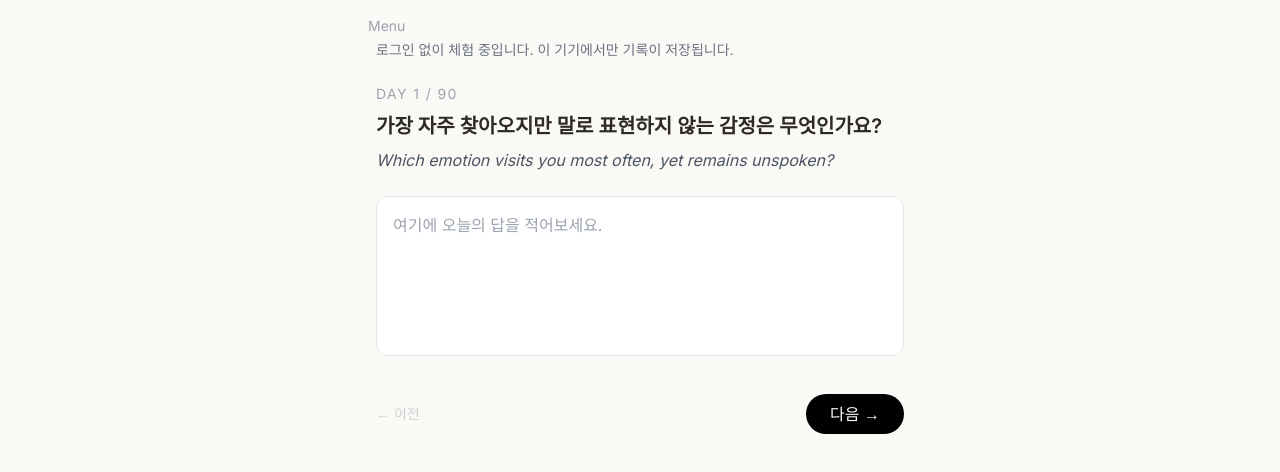
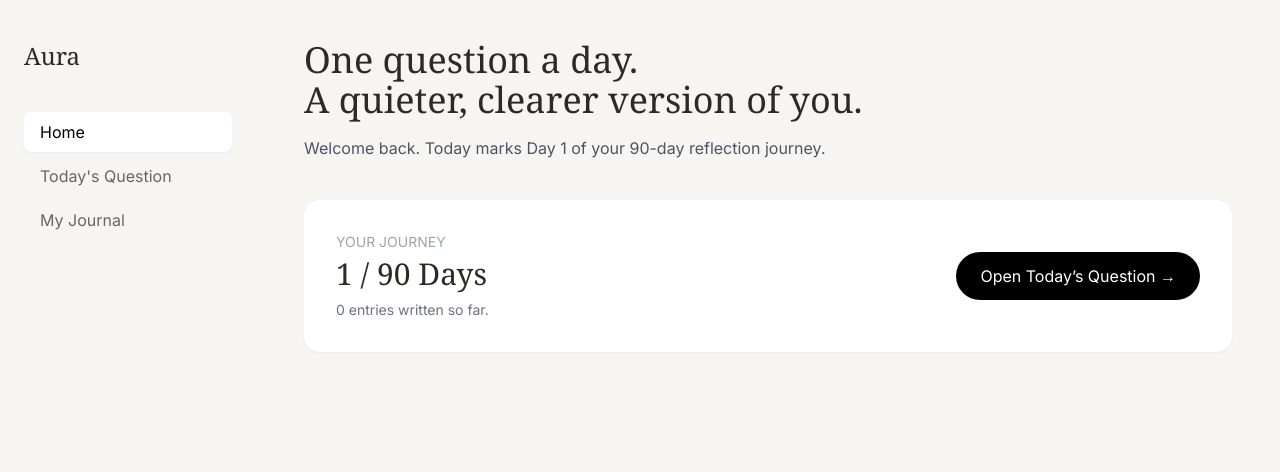
Before and after one commit to Posno01/-, a React (Vite) app: page / in a window 1280 px wide. Shown: the top 472 px of the page. Built offline with nearby package versions, Linux system fonts and the light colour scheme; a web font is replaced by a local one.

Commit message:
Update App.tsx

```diff
--- a/App.tsx
+++ b/App.tsx
@@ -1,8 +1,8 @@
 import { useEffect, useState } from "react";
 
-/** =========================
- *  90일 질문 데이터 (예시)
- * ========================= */
+/* =========================
+   질문 데이터 (예시)
+   ========================= */
 const QUESTIONS = [
   {
     day: 1,
@@ -14,27 +14,124 @@ const QUESTIONS = [
     ko: "최근 한 달 동안 나를 가장 많이 흔든 사건은 무엇이었나요?",
     en: "What event has shaken you most this past month?",
   },
-  // 👉 Day 90까지 추가
+  // 👉 Day 90까지 동일한 형식으로 추가 가능
 ];
 
-type ViewType = "today" | "archive";
+/* =========================
+   페이지 타입
+   ========================= */
+type Page = "home" | "today" | "journal";
 
 export default function App() {
-  /** 화면 상태 */
-  const [view, setView] = useState<ViewType>("today");
+  /* 현재 페이지 */
+  const [page, setPage] = useState<Page>("home");
 
-  /** 현재 Day */
+  return (
+    <div className="min-h-screen flex bg-[#F7F5F2]">
+      <Sidebar page={page} setPage={setPage} />
+
+      <main className="flex-1 px-12 py-10">
+        {page === "home" && <HomeView setPage={setPage} />}
+        {page === "today" && <TodayView />}
+        {page === "journal" && <JournalView />}
+      </main>
+    </div>
+  );
+}
+
+/* =========================
+   Sidebar
+   ========================= */
+function Sidebar({
+  page,
+  setPage,
+}: {
+  page: Page;
+  setPage: (p: Page) => void;
+}) {
+  const item = (key: Page, label: string) => (
+    <button
+      onClick={() => setPage(key)}
+      className={`w-full text-left px-4 py-2 rounded-lg mb-1 transition
+        ${
+          page === key
+            ? "bg-white shadow-sm text-black"
+            : "opacity-70 hover:opacity-100"
+        }`}
+    >
+      {label}
+    </button>
+  );
+
+  return (
+    <aside className="w-64 px-6 py-10">
+      <h1 className="font-serif text-2xl mb-10">Aura</h1>
+      {item("home", "Home")}
+      {item("today", "Today's Question")}
+      {item("journal", "My Journal")}
+    </aside>
+  );
+}
+
+/* =========================
+   Home View
+   ========================= */
+function HomeView({ setPage }: { setPage: (p: Page) => void }) {
+  const currentDay =
+    Number(localStorage.getItem("aura-current-day")) || 1;
+
+  const writtenCount = Object.keys(localStorage).filter((key) =>
+    key.startsWith("aura-answer-")
+  ).length;
+
+  return (
+    <div>
+      <h2 className="font-serif text-4xl mb-4">
+        One question a day.
+        <br />A quieter, clearer version of you.
+      </h2>
+
+      <p className="text-gray-600 mb-10">
+        Welcome back. Today marks Day {currentDay} of your 90-day reflection journey.
+      </p>
+
+      <div className="bg-white rounded-2xl p-8 shadow-sm flex justify-between items-center">
+        <div>
+          <p className="text-sm text-gray-400 mb-1">YOUR JOURNEY</p>
+          <p className="text-3xl font-serif">
+            {currentDay} / 90 Days
+          </p>
+          <p className="text-sm text-gray-500 mt-2">
+            {writtenCount} entries written so far.
+          </p>
+        </div>
+
+        <button
+          onClick={() => setPage("today")}
+          className="px-6 py-3 bg-black text-white rounded-full"
+        >
+          Open Today’s Question →
+        </button>
+      </div>
+    </div>
+  );
+}
+
+/* =========================
+   Today Question View
+   ========================= */
+function TodayView() {
   const [currentDay, setCurrentDay] = useState<number>(() => {
     const saved = localStorage.getItem("aura-current-day");
     return saved ? Number(saved) : 1;
   });
 
-  /** 현재 답변 */
   const [answer, setAnswer] = useState<string>("");
 
-  /** Day 변경 시 해당 답변 불러오기 */
   useEffect(() => {
-    const savedAnswer = localStorage.getItem(`aura-answer-${currentDay}`);
+    const savedAnswer = localStorage.getItem(
+      `aura-answer-${currentDay}`
+    );
     setAnswer(savedAnswer || "");
   }, [currentDay]);
 
@@ -42,39 +139,19 @@ export default function App() {
     QUESTIONS.find((q) => q.day === currentDay) || QUESTIONS[0];
 
   return (
-    <div className="min-h-screen px-6 py-10 max-w-xl mx-auto relative">
-      {/* 상단 메뉴 버튼 */}
-      <button
-        onClick={() =>
-          setView(view === "today" ? "archive" : "today")
-        }
-        className="absolute top-4 left-4 text-sm text-gray-400 hover:text-gray-600"
-      >
-        {view === "today" ? "Menu" : "Back"}
-      </button>
-
-      {view === "today" && (
-        <>
-          {/* 상단 안내 */}
-          <p className="text-sm text-gray-500 mb-6">
-            로그인 없이 체험 중입니다.
-            이 기기에서만 기록이 저장됩니다.
-          </p>
-
-          {/* Day 표시 */}
+    <div className="max-w-xl">
       <h1 className="text-sm tracking-widest text-gray-400 mb-2">
         DAY {currentDay} / 90
       </h1>
 
-          {/* 질문 */}
       <h2 className="text-xl font-semibold mb-2">
         {question.ko}
       </h2>
+
       <p className="italic text-gray-600 mb-6">
         {question.en}
       </p>
 
-          {/* 답변 입력 */}
       <textarea
         value={answer}
         onChange={(e) => {
@@ -88,11 +165,14 @@ export default function App() {
         className="w-full h-40 p-4 border rounded-xl resize-none focus:outline-none focus:ring-1"
       />
 
-          {/* 버튼 영역 */}
       <div className="flex justify-between mt-8">
         <button
           disabled={currentDay === 1}
-              onClick={() => setCurrentDay((d) => d - 1)}
+          onClick={() => {
+            const prev = currentDay - 1;
+            setCurrentDay(prev);
+            localStorage.setItem("aura-current-day", String(prev));
+          }}
           className="text-sm text-gray-500 disabled:opacity-30"
         >
           ← 이전
@@ -114,59 +194,50 @@ export default function App() {
           다음 →
         </button>
       </div>
-        </>
-      )}
-
-      {view === "archive" && <ArchiveView />}
     </div>
   );
 }
 
-/** =========================
- *  기록 아카이브 화면
- * ========================= */
-function ArchiveView() {
-  const records = [];
-
-  for (let day = 1; day <= 90; day++) {
-    const answer = localStorage.getItem(`aura-answer-${day}`);
-    if (answer && answer.trim() !== "") {
-      const question = QUESTIONS.find((q) => q.day === day);
-      records.push({
+/* =========================
+   Journal View
+   ========================= */
+function JournalView() {
+  const entries = Object.keys(localStorage)
+    .filter((key) => key.startsWith("aura-answer-"))
+    .map((key) => {
+      const day = key.replace("aura-answer-", "");
+      return {
         day,
-        question: question?.ko || "",
-        answer,
-      });
-    }
-  }
+        text: localStorage.getItem(key) || "",
+      };
+    })
+    .sort((a, b) => Number(a.day) - Number(b.day));
 
   return (
-    <div className="pt-12">
-      <h2 className="text-lg font-medium mb-6">
-        My Responses
-      </h2>
+    <div className="max-w-2xl">
+      <h2 className="font-serif text-2xl mb-6">My Journal</h2>
 
-      {records.length === 0 && (
-        <p className="text-sm text-gray-400">
-          아직 기록된 답변이 없습니다.
+      {entries.length === 0 && (
+        <p className="text-gray-500">
+          아직 작성된 기록이 없습니다.
         </p>
       )}
 
-      <div className="space-y-6">
-        {records.map((item) => (
-          <div key={item.day}>
-            <p className="text-xs tracking-widest text-gray-400 mb-1">
-              DAY {item.day}
+      <ul className="space-y-4">
+        {entries.map((entry) => (
+          <li
+            key={entry.day}
+            className="bg-white p-4 rounded-xl shadow-sm"
+          >
+            <p className="text-sm text-gray-400 mb-1">
+              Day {entry.day}
             </p>
-            <p className="text-sm mb-1">
-              {item.question}
+            <p className="whitespace-pre-wrap text-gray-800">
+              {entry.text}
             </p>
-            <p className="text-sm text-gray-600 whitespace-pre-wrap">
-              {item.answer}
-            </p>
-          </div>
+          </li>
         ))}
-      </div>
+      </ul>
     </div>
   );
 }
```
Lines whose indentation alone changed are shown as unchanged.
